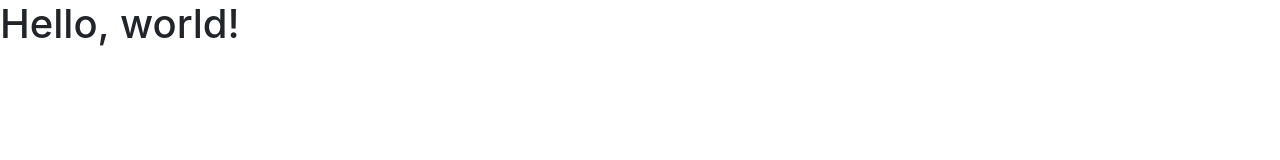
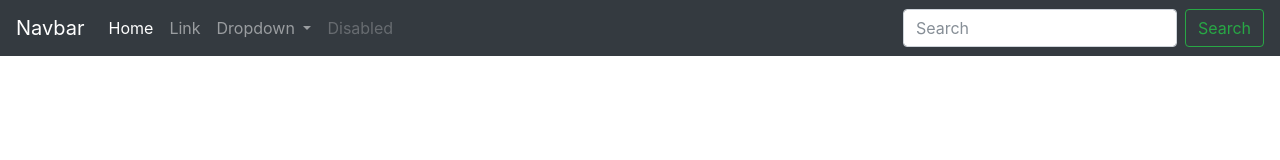
Before and after one commit to zanni99/BootstrapTest, a plain HTML site: page BootStrapTest.html in a window 1280 px wide. Drawn offline with nearby package versions, Linux system fonts and the light colour scheme.

Commit message:
Added NavBar

```diff
--- a/BootStrapTest.html
+++ b/BootStrapTest.html
@@ -7,7 +7,41 @@
     <link rel="stylesheet" href="./bootstrap/bootstrap.css">
   </head>
   <body>
-    <h1>Hello, world!</h1>
+    <nav class="navbar navbar-expand-lg navbar-dark bg-dark">
+      <a class="navbar-brand" href="#">Navbar</a>
+      <button class="navbar-toggler" type="button" data-toggle="collapse" data-target="#navbarSupportedContent" aria-controls="navbarSupportedContent" aria-expanded="false" aria-label="Toggle navigation">
+        <span class="navbar-toggler-icon"></span>
+      </button>
+
+      <div class="collapse navbar-collapse" id="navbarSupportedContent">
+        <ul class="navbar-nav mr-auto">
+          <li class="nav-item active">
+            <a class="nav-link" href="#">Home <span class="sr-only">(current)</span></a>
+          </li>
+          <li class="nav-item">
+            <a class="nav-link" href="#">Link</a>
+          </li>
+          <li class="nav-item dropdown">
+            <a class="nav-link dropdown-toggle" href="#" id="navbarDropdown" role="button" data-toggle="dropdown" aria-haspopup="true" aria-expanded="false">
+              Dropdown
+            </a>
+            <div class="dropdown-menu" aria-labelledby="navbarDropdown">
+              <a class="dropdown-item" href="#">Action</a>
+              <a class="dropdown-item" href="#">Another action</a>
+              <div class="dropdown-divider"></div>
+              <a class="dropdown-item" href="#">Something else here</a>
+            </div>
+          </li>
+          <li class="nav-item">
+            <a class="nav-link disabled" href="#">Disabled</a>
+          </li>
+        </ul>
+        <form class="form-inline my-2 my-lg-0">
+          <input class="form-control mr-sm-2" type="search" placeholder="Search" aria-label="Search">
+          <button class="btn btn-outline-success my-2 my-sm-0" type="submit">Search</button>
+        </form>
+      </div>
+    </nav>
     <script src="https://code.jquery.com/jquery-3.2.1.slim.min.js" integrity="sha384-KJ3o2DKtIkvYIK3UENzmM7KCkRr/rE9/Qpg6aAZGJwFDMVNA/GpGFF93hXpG5KkN" crossorigin="anonymous"></script>
     <script src="https://cdnjs.cloudflare.com/ajax/libs/popper.js/1.12.3/umd/popper.min.js" integrity="sha384-vFJXuSJphROIrBnz7yo7oB41mKfc8JzQZiCq4NCceLEaO4IHwicKwpJf9c9IpFgh" crossorigin="anonymous"></script>
     <script src="./bootstrap/bootstrap.min.js"></script>
```
